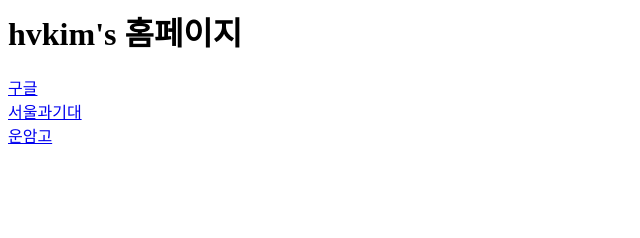
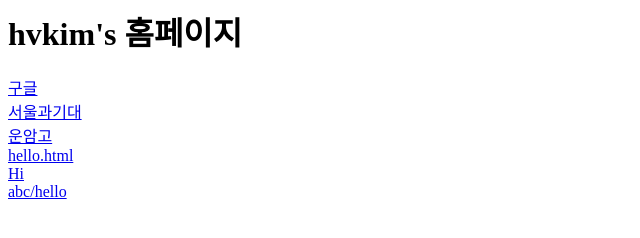
Before and after one commit to hanvin25/hanvin25.github.io, a plain HTML site: page index.html in a window 1280 px wide. Shown: the whole page, without its empty margins (0-640 px from the left). Drawn offline with Linux system fonts and the light colour scheme.

Commit message:
Update index.html

```diff
--- a/index.html
+++ b/index.html
@@ -7,5 +7,8 @@
     <a href="http://google.com">구글</a><br/>
     <a href="https://seoultech.ac.kr">서울과기대</a><br/>
     <a href="http://unam.hs.kr">운암고</a><br/>
+    <a href="http://hello.html">hello.html</a><br/>
+    <a href="http://abc/hi.html">Hi</a><br/>
+    <a href="http://abc/hello.html">abc/hello</a><br/>
   </body>
 </html>
```
